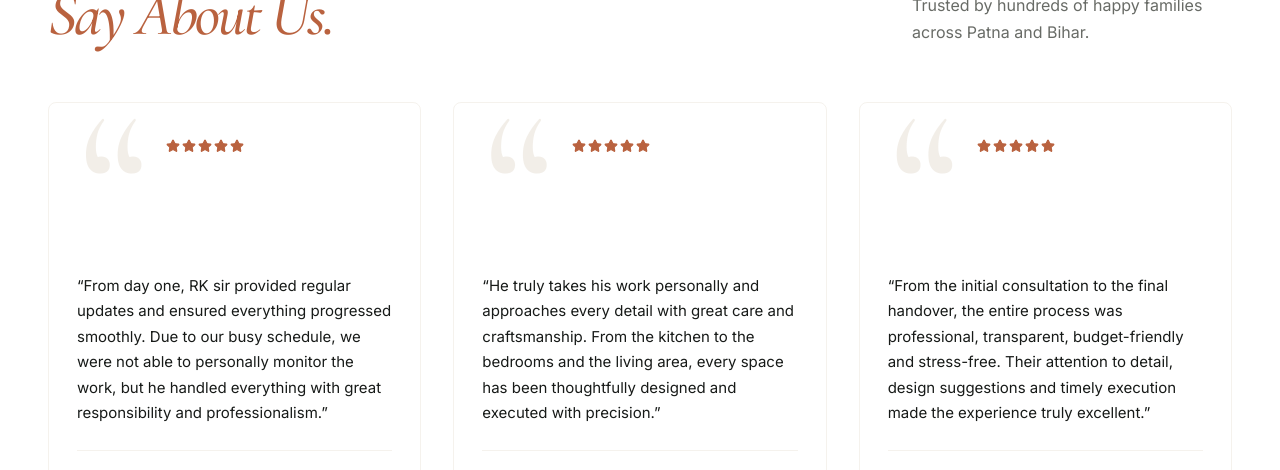
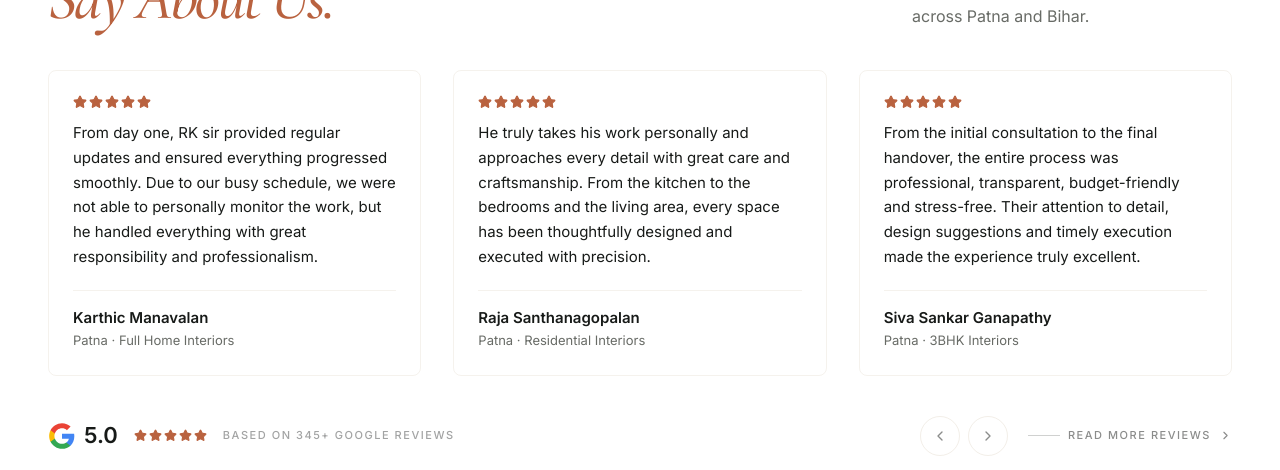
Before and after one commit to acaditya10/rk, a Next.js app: page / in a window 1280 px wide. Shown: the part 5630-6100 px from the top of the page. Built offline with nearby package versions, Linux system fonts and the light colour scheme.

Commit message:
Remove quote marks from testimonials, tighten spacing

```diff
--- a/components/Testimonials.tsx
+++ b/components/Testimonials.tsx
@@ -10,10 +10,10 @@ export default function Testimonials() {
   const testimonials = siteData.testimonials;
 
   return (
-    <section className="bg-white py-14 lg:py-20">
+    <section className="bg-white py-12 lg:py-16">
       <div className="max-w-[1400px] mx-auto px-6 lg:px-12">
         {/* Header */}
-        <div className="flex flex-col lg:flex-row lg:items-end lg:justify-between gap-6 mb-10 lg:mb-14">
+        <div className="flex flex-col lg:flex-row lg:items-end lg:justify-between gap-6 mb-8 lg:mb-10">
           <div>
             <div className="flex items-center gap-3 mb-5">
               <p className="eyebrow text-terracotta mb-0">Testimonials</p>
@@ -37,16 +37,14 @@ export default function Testimonials() {
           {testimonials.map((testimonial, i) => (
             <motion.div
               key={testimonial.name}
-              className="border border-warm-stone/40 rounded-lg p-6 lg:p-7 flex flex-col"
+              className="border border-warm-stone/40 rounded-lg p-5 lg:p-6 flex flex-col"
               initial={{ opacity: 0, y: 20 }}
               whileInView={{ opacity: 1, y: 0 }}
               viewport={{ once: true }}
               transition={{ duration: 0.5, delay: i * 0.1 }}
             >
-              {/* Quote + Stars */}
-              <div className="flex items-start gap-4 mb-5">
-                <span className="text-[216px] leading-[0.6] text-warm-stone/50 font-serif select-none -mt-2">&ldquo;</span>
-                <div className="flex gap-0.5 mt-2">
+              {/* Stars */}
+              <div className="flex gap-0.5 mb-3">
                 {[...Array(testimonial.rating)].map((_, j) => (
                   <Star
                     key={j}
@@ -55,19 +53,18 @@ export default function Testimonials() {
                   />
                 ))}
               </div>
-              </div>
 
               {/* Review Text */}
-              <p className="text-charcoal text-[15px] leading-[1.7] mb-6 flex-1">
-                &ldquo;{testimonial.text}&rdquo;
+              <p className="text-charcoal text-[15px] leading-[1.65] mb-5 flex-1">
+                {testimonial.text}
               </p>
 
               {/* Divider */}
-              <div className="border-t border-warm-stone/40 pt-5 mt-auto">
+              <div className="border-t border-warm-stone/40 pt-4 mt-auto">
                 <p className="text-charcoal text-[15px] font-semibold">
                   {testimonial.name}
                 </p>
-                <p className="text-muted text-[13px] mt-1">
+                <p className="text-muted text-[13px] mt-0.5">
                   {testimonial.location} · {testimonial.projectType}
                 </p>
               </div>
@@ -76,7 +73,7 @@ export default function Testimonials() {
         </div>
 
         {/* Bottom Bar */}
-        <div className="flex flex-col sm:flex-row items-start sm:items-center justify-between gap-6 mt-10 lg:mt-12">
+        <div className="flex flex-col sm:flex-row items-start sm:items-center justify-between gap-6 mt-8 lg:mt-10">
           {/* Google Rating */}
           <div className="flex items-center gap-4">
             <div className="flex items-center gap-2">
```
Lines whose indentation alone changed are shown as unchanged.
